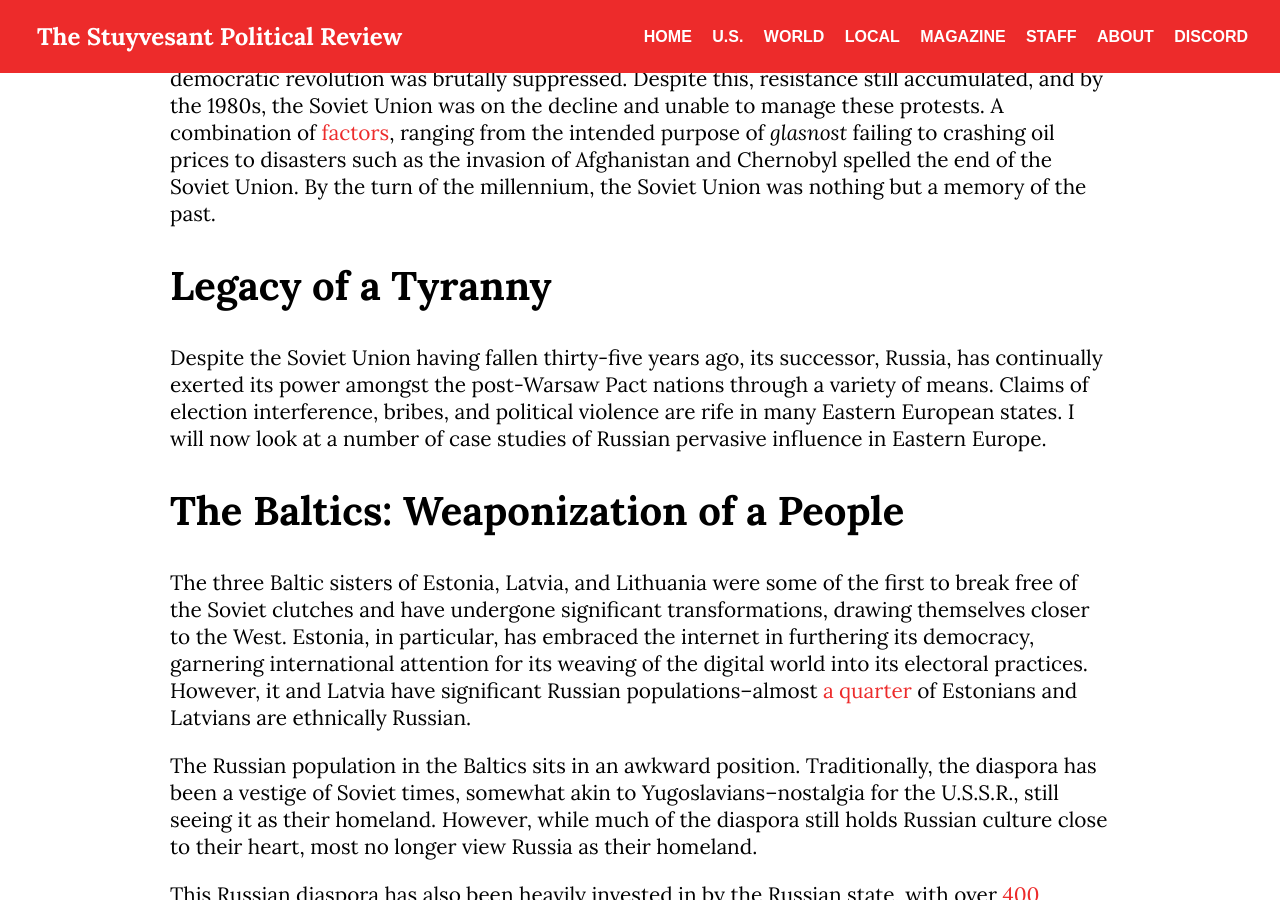
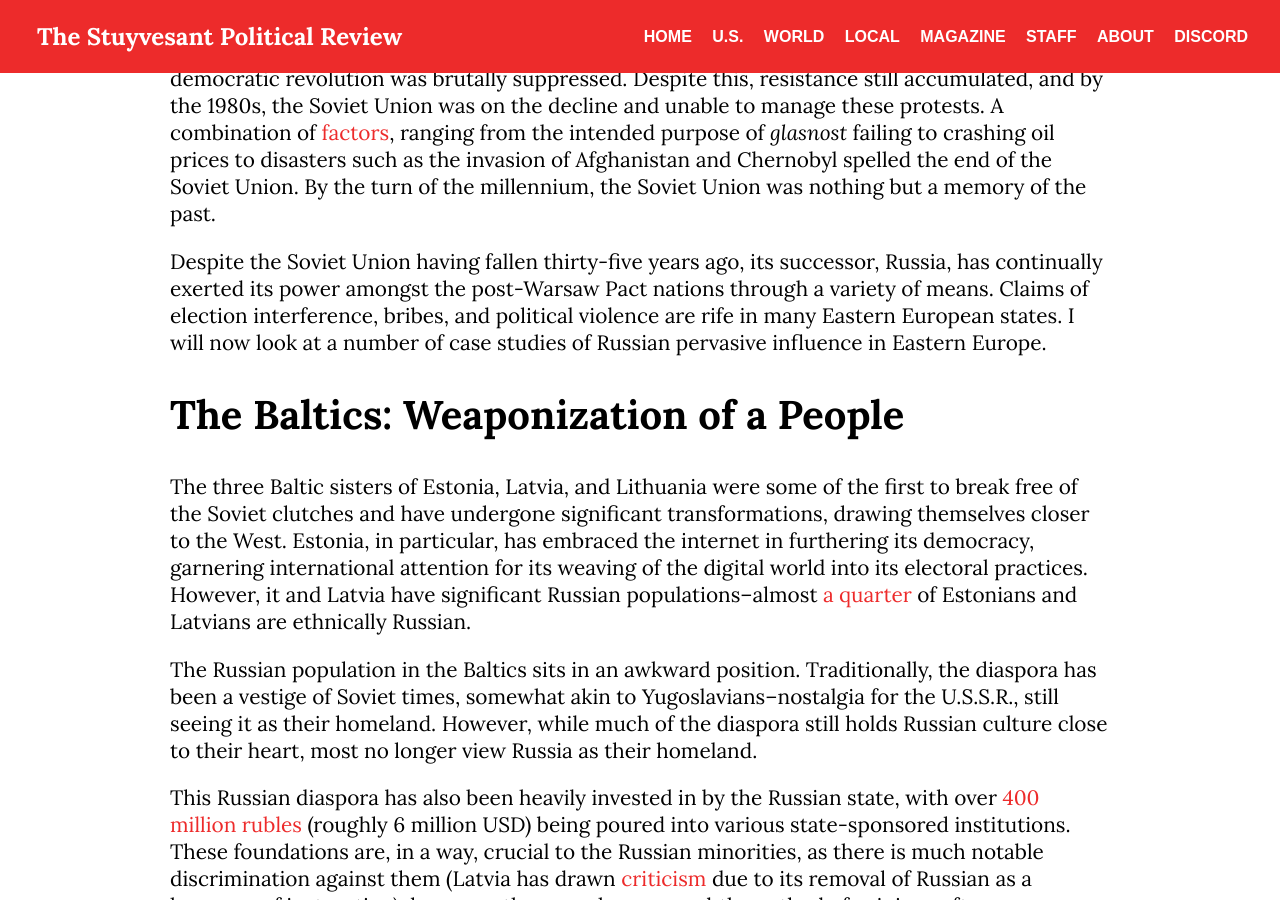
Before and after one commit to stuypoliticalreview/stuypoliticalreview.github.io, a Jekyll site: the page built from _posts/2026-02-15-russian_bear.md, in a window 1280 px wide and 900 px high, scrolled down 1459 px. Built offline with Jekyll 4.4.1, drawn with Linux system fonts in a browser that asks for light colours.

Commit message:
header fix

```diff
--- a/_posts/2026-02-15-russian_bear.md
+++ b/_posts/2026-02-15-russian_bear.md
@@ -19,7 +19,6 @@ It is impossible to discuss Russia without mentioning its predecessor, the Sovie
 
 After World War II, the Soviets would grow their sphere of influence to encompass the entirety of Eastern Europe, save for Yugoslavia. Dissent in Soviet satellite states was crushed; in Prague, 1968, attempts at reform were [squashed](https://thenonviolenceproject.wisc.edu/2023/03/24/seven-days-that-ended-the-prague-spring/) by the Soviet Army, while inside 1956 Hungary, a democratic revolution was brutally suppressed. Despite this, resistance still accumulated, and by the 1980s, the Soviet Union was on the decline and unable to manage these protests. A combination of [factors](https://www.britannica.com/story/why-did-the-soviet-union-collapse), ranging from the intended purpose of *glasnost* failing to crashing oil prices to disasters such as the invasion of Afghanistan and Chernobyl spelled the end of the Soviet Union. By the turn of the millennium, the Soviet Union was nothing but a memory of the past.
 
-## **Legacy of a Tyranny**
 Despite the Soviet Union having fallen thirty-five years ago, its successor, Russia, has continually exerted its power amongst the post-Warsaw Pact nations through a variety of means. Claims of election interference, bribes, and political violence are rife in many Eastern European states. I will now look at a number of case studies of Russian pervasive influence in Eastern Europe.
 
 ## **The Baltics: Weaponization of a People**
```
